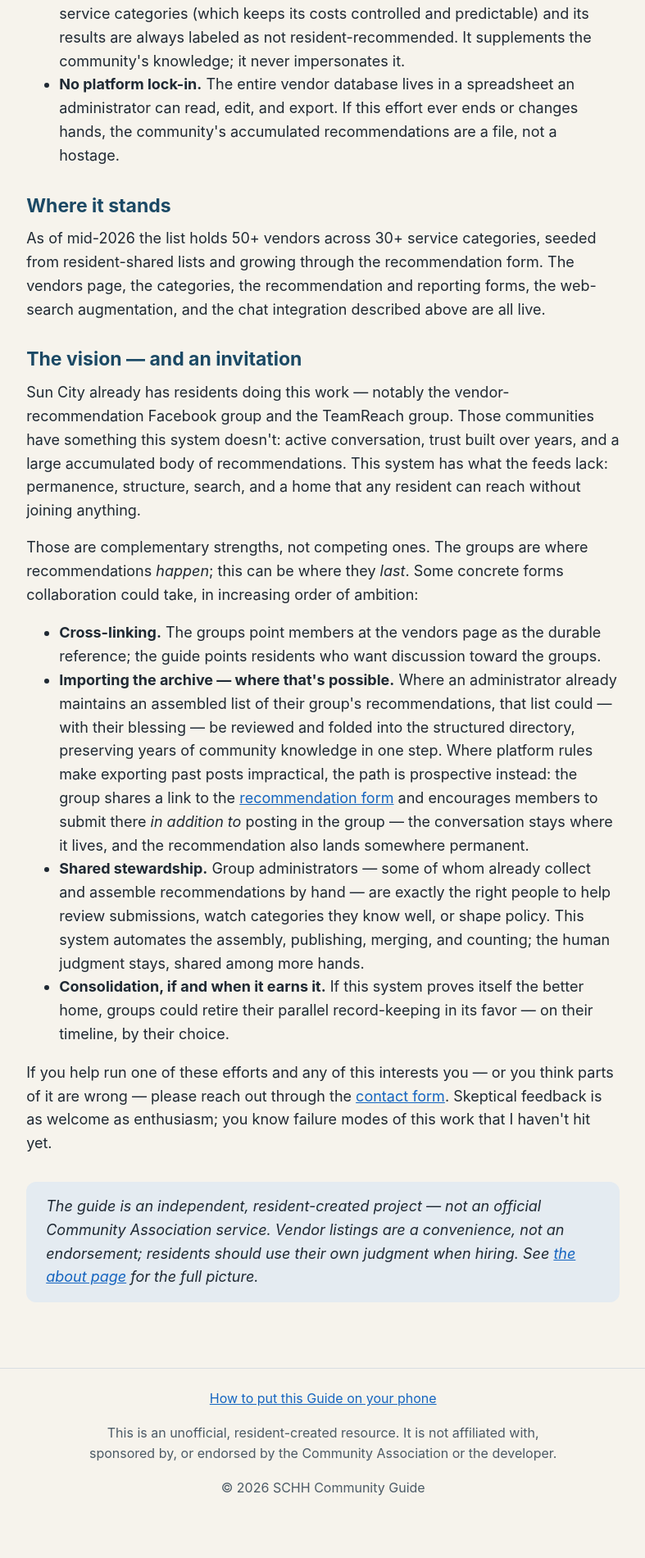
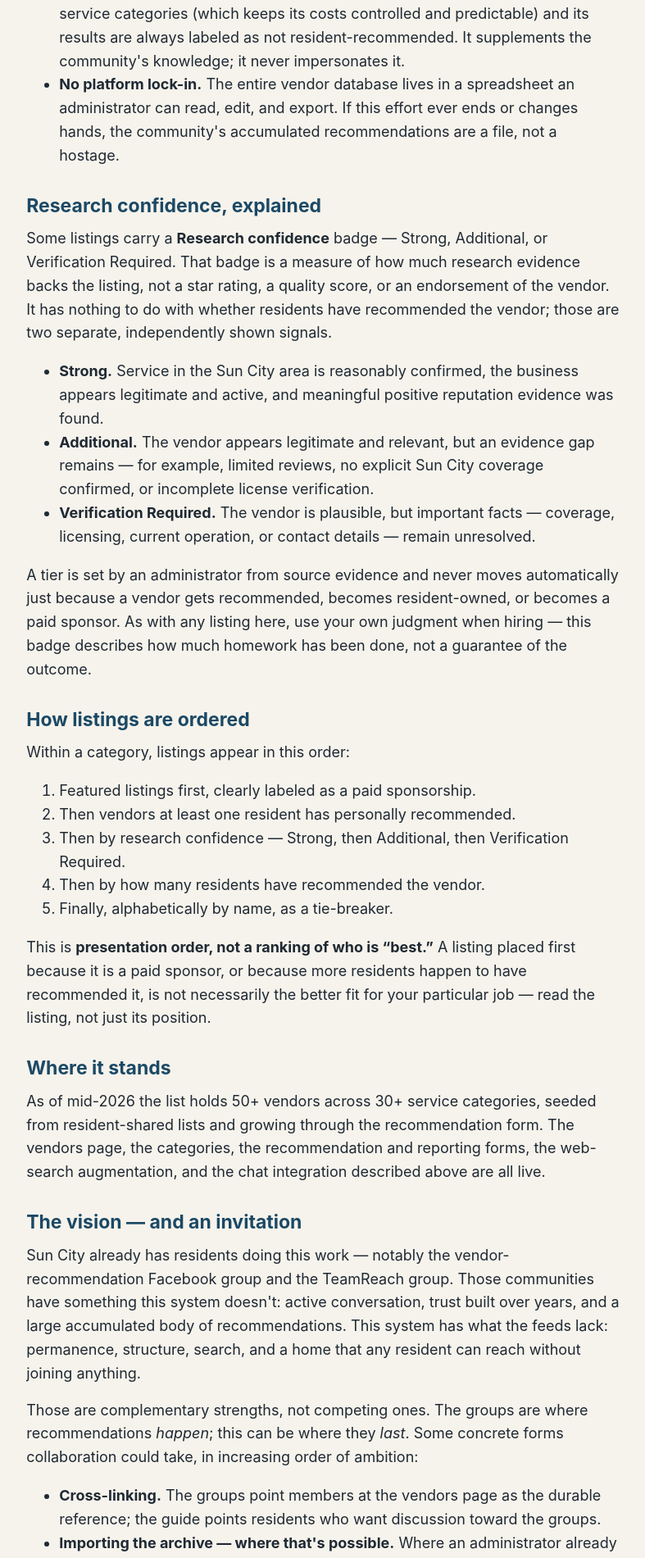
Before and after one commit to rsnyder/schh-info, a Jekyll site: the page built from vendors/about/index.html, in a window 1280 px wide. Shown: the part 2512-4413 px from the top of the page at 82% size, without its empty margins (260-1047 px from the left). Built offline with Jekyll 4.4.1, drawn with Linux system fonts in a browser that asks for light colours.

Commit message:
Vendors directory rebuild for DB cutover (deploy at C1, not before)
Category grid from /api/vendor-categories with counts incl. 0, server
ordering, tier badges linking the about-page explanation, expandable
details sections, always-visible recommendation counts, recommend deep
links; about page gains research-confidence and ordering sections.

Co-Authored-By: Claude Fable 5 <noreply@anthropic.com>

```diff
--- a/css/app.css
+++ b/css/app.css
@@ -399,6 +399,40 @@ img, svg { max-width: 100%; }
 .vendor-contact a { display: inline-block; }
 .vendor-sep { color: var(--color-muted); margin-inline: var(--space-1); }
 
+/* Research-confidence badge is a link (to the About page's plain-language
+   explanation), so it needs its own text/hover treatment on top of the
+   shared .vendor-badge pill. Colors reuse already-AA-checked tokens rather
+   than new unvetted hex values. */
+a.vendor-badge { text-decoration: none; cursor: pointer; }
+a.vendor-badge:hover, a.vendor-badge:focus-visible { opacity: .85; }
+.vendor-badge-tier-strong { background: var(--color-success); }
+.vendor-badge-tier-additional { background: var(--color-primary); }
+.vendor-badge-tier-verification_required { background: var(--color-muted); }
+
+/* Long per-vendor content ("Description and service area", "What
+   residents mention") lives in native <details> so the collapsed card
+   stays scannable — no fixed-height clipping, reflows at 200% zoom, and
+   keyboard/AT operable for free. */
+.vendor-details {
+  margin-top: var(--space-3);
+  padding-top: var(--space-3);
+  border-top: 1px dashed var(--color-line);
+}
+.vendor-details summary {
+  cursor: pointer;
+  font-weight: 600;
+  color: var(--color-primary);
+}
+.vendor-details summary:hover, .vendor-details summary:focus-visible {
+  color: var(--color-primary-strong);
+}
+.vendor-details[open] summary { margin-bottom: var(--space-2); }
+.vendor-details p { margin: var(--space-2) 0 0; }
+.vendor-details p:first-of-type { margin-top: 0; }
+
+.vendor-recommend { margin-top: var(--space-3); }
+.vendor-recommend a { font-weight: 600; color: var(--color-link); }
+
 /* --------------------------------------------------------- install page */
 .install-section { margin-bottom: var(--space-6); }
 .install-section h2 {
--- a/vendors/about/index.html
+++ b/vendors/about/index.html
@@ -130,6 +130,57 @@ description: "How the Community Guide's vendor feature works, the decisions behi
         </ul>
     </section>
 
+    <section class="section-block" id="research-confidence">
+        <h2 class="section-heading"><span>Research confidence, explained</span></h2>
+        <p>Some listings carry a <strong>Research confidence</strong> badge —
+           Strong, Additional, or Verification Required. That badge is a
+           measure of how much research evidence backs the listing, not a
+           star rating, a quality score, or an endorsement of the vendor.
+           It has nothing to do with whether residents have recommended the
+           vendor; those are two separate, independently shown signals.</p>
+        <ul>
+            <li><strong>Strong.</strong> Service in the Sun City area is
+                reasonably confirmed, the business appears legitimate and
+                active, and meaningful positive reputation evidence was
+                found.</li>
+            <li><strong>Additional.</strong> The vendor appears legitimate
+                and relevant, but an evidence gap remains &mdash; for
+                example, limited reviews, no explicit Sun City coverage
+                confirmed, or incomplete license verification.</li>
+            <li><strong>Verification Required.</strong> The vendor is
+                plausible, but important facts &mdash; coverage, licensing,
+                current operation, or contact details &mdash; remain
+                unresolved.</li>
+        </ul>
+        <p>A tier is set by an administrator from source evidence and never
+           moves automatically just because a vendor gets recommended,
+           becomes resident-owned, or becomes a paid sponsor. As with any
+           listing here, use your own judgment when hiring &mdash; this
+           badge describes how much homework has been done, not a
+           guarantee of the outcome.</p>
+    </section>
+
+    <section class="section-block" id="ordering">
+        <h2 class="section-heading"><span>How listings are ordered</span></h2>
+        <p>Within a category, listings appear in this order:</p>
+        <ol>
+            <li>Featured listings first, clearly labeled as a paid
+                sponsorship.</li>
+            <li>Then vendors at least one resident has personally
+                recommended.</li>
+            <li>Then by research confidence &mdash; Strong, then Additional,
+                then Verification Required.</li>
+            <li>Then by how many residents have recommended the vendor.</li>
+            <li>Finally, alphabetically by name, as a tie-breaker.</li>
+        </ol>
+        <p>This is <strong>presentation order, not a ranking of who is
+           &ldquo;best.&rdquo;</strong> A listing placed first because it is
+           a paid sponsor, or because more residents happen to have
+           recommended it, is not necessarily the better fit for your
+           particular job &mdash; read the listing, not just its
+           position.</p>
+    </section>
+
     <section class="section-block" id="today">
         <h2 class="section-heading"><span>Where it stands</span></h2>
         <p>As of mid-2026 the list holds 50+ vendors across 30+ service
```
Also changed, not shown: vendors/index.html (+162 -57 lines).
